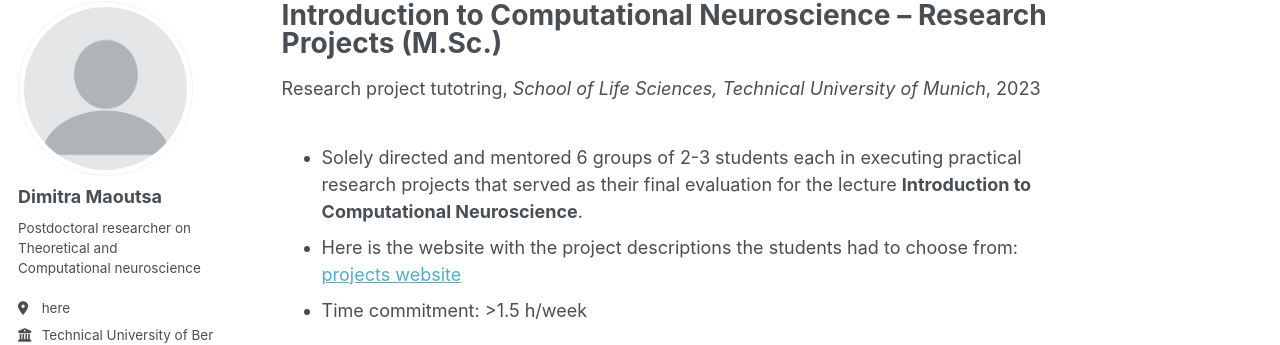
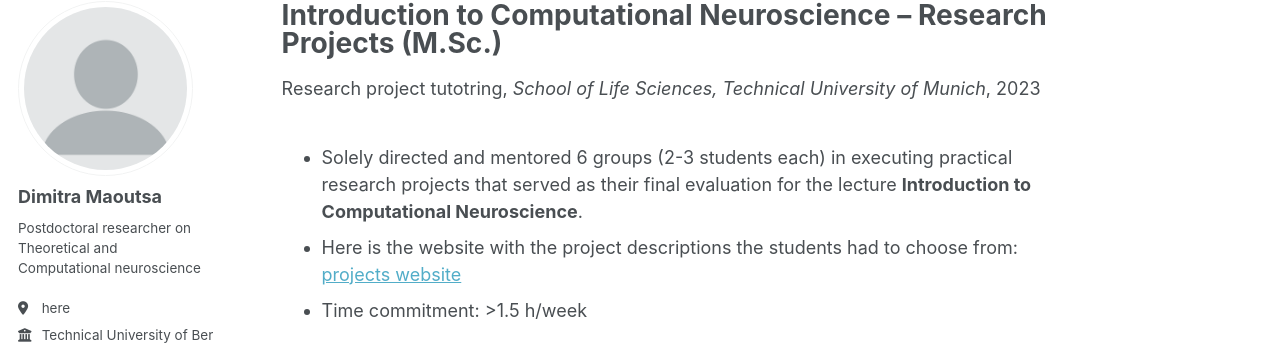
Before and after one commit to dimitra-maoutsa/dimitra-maoutsa.github.io, a Jekyll site: the page built from _teaching/2023-spring-teaching-2.md, in a window 1280 px wide and 973 px high. Shown: the part 105-450 px from the top of the window. Built offline with Jekyll 4.4.1, drawn with Linux system fonts in a browser that asks for light colours; some web fonts are replaced; a file with an impossible date is left out.

```diff
--- a/_teaching/2023-spring-teaching-2.md
+++ b/_teaching/2023-spring-teaching-2.md
@@ -8,6 +8,6 @@ date: 2023-10-01 to 2024-03-30
 location: "Munich, Germany"
 ---
 
-- Solely directed and mentored 6 groups of 2-3 students each in executing practical research projects that served as their final evaluation for the lecture **Introduction to Computational Neuroscience**.
+- Solely directed and mentored 6 groups (2-3 students each) in executing practical research projects that served as their final evaluation for the lecture **Introduction to Computational Neuroscience**.
 - Here is the website with the project descriptions the students had to choose from: [projects website](https://repeated-law-b5a.notion.site/Projects-Introduction-to-Computational-Neuroscience-cdcbf4612ae04f3eb87ab13eab840897)
 - Time commitment: >1.5 h/week
```
